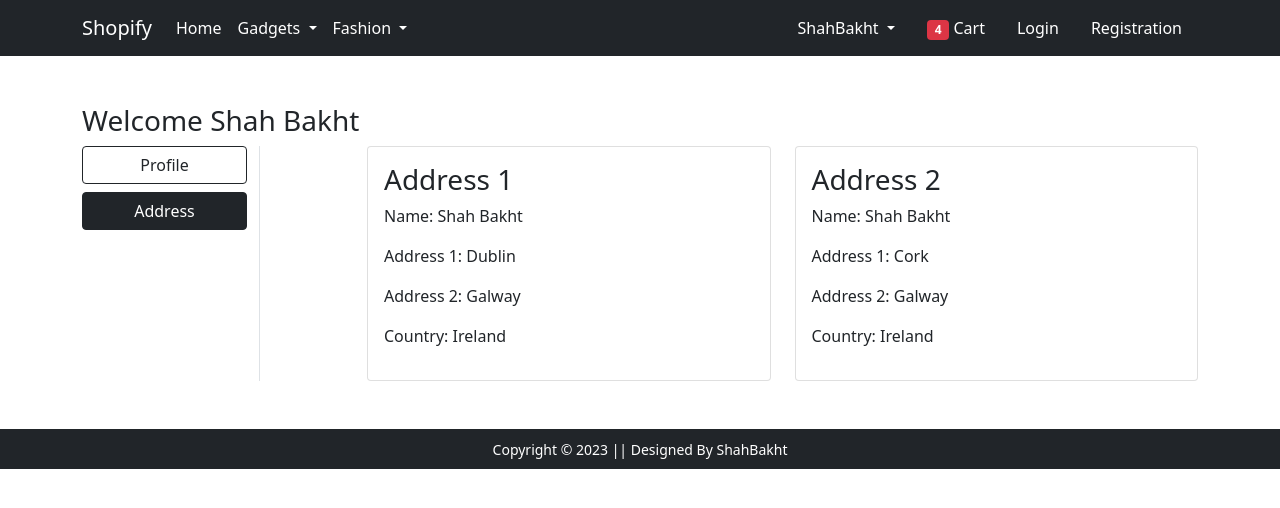
After one commit to abdur-rehman-ali/shopify-django, a Django app: page /address in a window 1280 px wide. The commit adds this page. Shown: the top 508 px of the page. Run offline with Django 4.2, Linux system fonts and the light colour scheme; some libraries are stand-ins or nearby versions.

Commit message:
Design address page

```diff
--- /dev/null
+++ b/main/templates/main/address.html
@@ -0,0 +1,42 @@
+{% extends 'main/base.html' %}
+{% load static %}
+{% block title %}Buy Now{% endblock title %}
+{% block main-content %}
+<div class="container my-5">
+ <div class="row">
+ <h3>Welcome Shah Bakht</h3>
+  <div class="col-sm-2 border-end">
+   <ul class="list-unstyled">
+    <li class="d-grid"><a href="{% url 'profile' %}" class="btn btn-outline-dark mb-2">Profile</a></li>
+    <li class="d-grid"><a href="{% url 'address' %}" class="btn btn-dark">Address</a></li>
+   </ul>
+  </div>
+  <div class="col-sm-9 offset-sm-1">
+   <div class="row">
+    <div class="col-sm-6">
+     <div class="card">
+      <div class="card-body">
+       <h3>Address 1</h3>
+       <p>Name: Shah Bakht</p>
+       <p>Address 1: Dublin</p>
+       <p>Address 2: Galway</p>
+       <p>Country: Ireland</p>
+      </div>
+     </div>
+    </div>
+    <div class="col-sm-6">
+     <div class="card">
+      <div class="card-body">
+       <h3>Address 2</h3>
+       <p>Name: Shah Bakht</p>
+       <p>Address 1: Cork</p>
+       <p>Address 2: Galway</p>
+       <p>Country: Ireland</p>
+      </div>
+     </div>
+    </div>
+   </div>
+  </div>
+ </div>
+</div>
+{% endblock main-content %}
--- a/main/templates/main/profile.html
+++ b/main/templates/main/profile.html
@@ -8,7 +8,7 @@
   <div class="col-sm-2 border-end">
    <ul class="list-unstyled">
     <li class="d-grid"><a href="{% url 'profile' %}" class="btn btn-dark mb-2">Profile</a></li>
-    <li class="d-grid"><a href="#" class="btn btn-outline-dark">Address</a></li>
+    <li class="d-grid"><a href="{% url 'address' %}" class="btn btn-outline-dark">Address</a></li>
    </ul>
   </div>
   <div class="col-sm-8 offset-sm-1">
--- a/main/urls.py
+++ b/main/urls.py
@@ -7,4 +7,5 @@ urlpatterns = [
   path('shopping-cart', views.add_to_cart, name="add_to_cart"),
   path('buy-product', views.buy_now, name="buy_now"),
   path('profile', views.profile, name="profile"),
+  path('address', views.address, name="address"),
 ]
--- a/main/views.py
+++ b/main/views.py
@@ -21,3 +21,7 @@ def buy_now(request):
 def profile(request):
   template_name = 'main/profile.html'
   return render(request, template_name)
+
+def address(request):
+  template_name = 'main/address.html'
+  return render(request, template_name)
```
